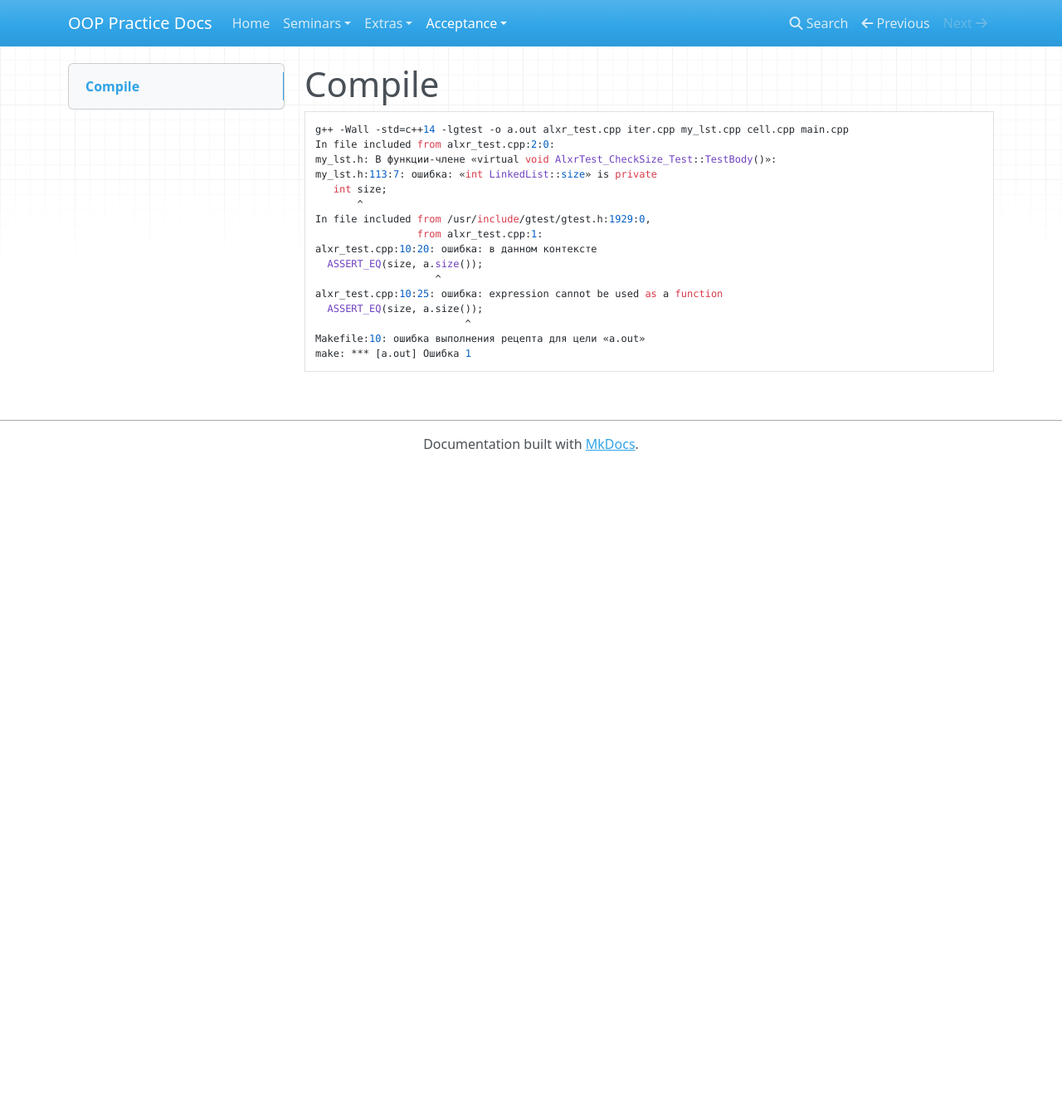
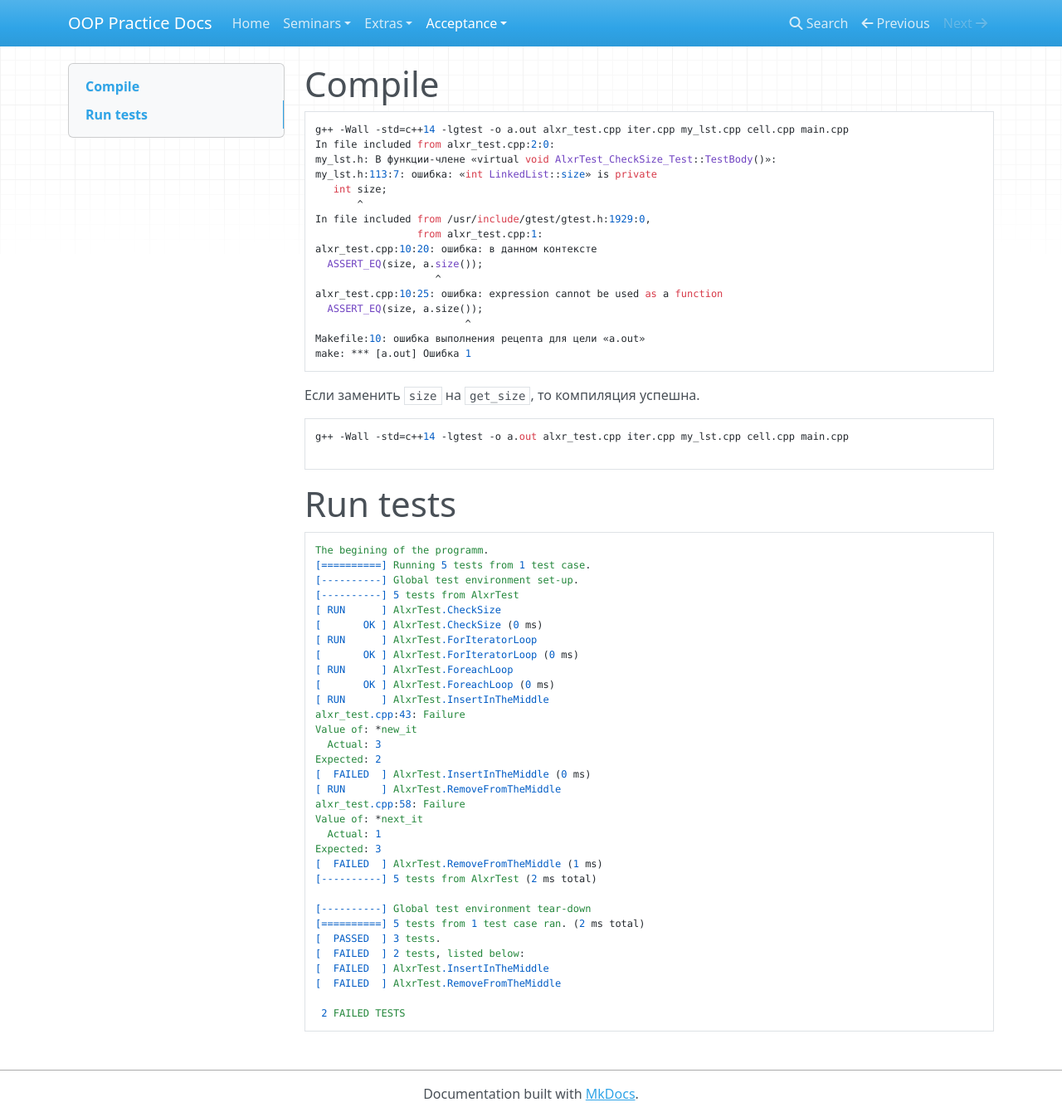
Before and after one commit to avoronkov/oop, an MkDocs documentation site: the page built from docs/task1_test_results/shachenko_task1_test_results.md, in a window 1280 px wide and 1346 px high. Shown: the whole window at 83% size. Built offline with MkDocs 1.6.1, drawn with Linux system fonts in a browser that asks for light colours; nearby versions of some CDN libraries; old or Windows-style settings are respelled for this version of MkDocs.

Commit message:
improve a little

````diff
--- a/docs/task1_test_results/shachenko_task1_test_results.md
+++ b/docs/task1_test_results/shachenko_task1_test_results.md
@@ -17,3 +17,45 @@ alxr_test.cpp:10:25: ошибка: expression cannot be used as a function
 Makefile:10: ошибка выполнения рецепта для цели «a.out»
 make: *** [a.out] Ошибка 1
 ```
+
+Если заменить `size` на `get_size`, то компиляция успешна.
+```
+g++ -Wall -std=c++14 -lgtest -o a.out alxr_test.cpp iter.cpp my_lst.cpp cell.cpp main.cpp
+
+```
+
+# Run tests
+```
+The begining of the programm.
+[==========] Running 5 tests from 1 test case.
+[----------] Global test environment set-up.
+[----------] 5 tests from AlxrTest
+[ RUN      ] AlxrTest.CheckSize
+[       OK ] AlxrTest.CheckSize (0 ms)
+[ RUN      ] AlxrTest.ForIteratorLoop
+[       OK ] AlxrTest.ForIteratorLoop (0 ms)
+[ RUN      ] AlxrTest.ForeachLoop
+[       OK ] AlxrTest.ForeachLoop (0 ms)
+[ RUN      ] AlxrTest.InsertInTheMiddle
+alxr_test.cpp:43: Failure
+Value of: *new_it
+  Actual: 3
+Expected: 2
+[  FAILED  ] AlxrTest.InsertInTheMiddle (0 ms)
+[ RUN      ] AlxrTest.RemoveFromTheMiddle
+alxr_test.cpp:58: Failure
+Value of: *next_it
+  Actual: 1
+Expected: 3
+[  FAILED  ] AlxrTest.RemoveFromTheMiddle (1 ms)
+[----------] 5 tests from AlxrTest (2 ms total)
+
+[----------] Global test environment tear-down
+[==========] 5 tests from 1 test case ran. (2 ms total)
+[  PASSED  ] 3 tests.
+[  FAILED  ] 2 tests, listed below:
+[  FAILED  ] AlxrTest.InsertInTheMiddle
+[  FAILED  ] AlxrTest.RemoveFromTheMiddle
+
+ 2 FAILED TESTS
+```
````
Also changed, not shown: docs/seminar5.md (+2 -1 lines).
